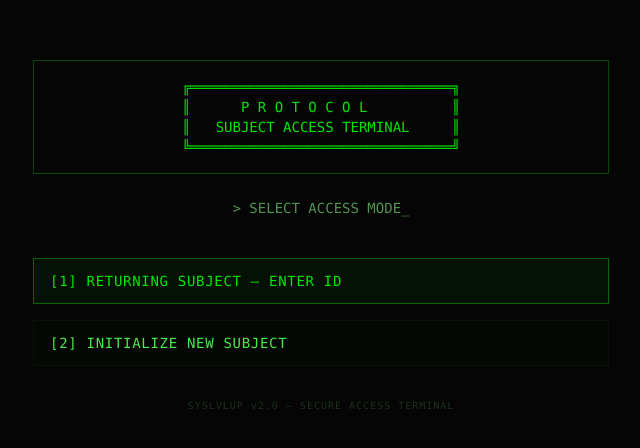
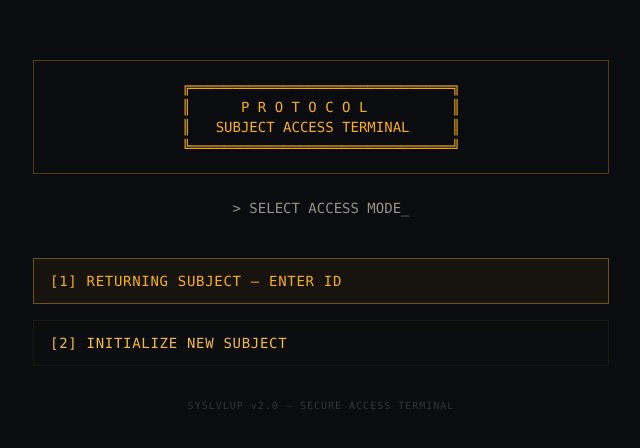
Before and after one commit to jaarda9/the-white-room-protocol, a React (Vite) app: page /login in a window 1280 px wide. Shown: the part 164-612 px from the top of the page, without its empty margins (319-959 px from the left). Built offline with nearby package versions, Linux system fonts and the light colour scheme.

Commit message:
Changes
Co-authored-by: jaarda9 <132813653+jaarda9@users.noreply.github.com>

```diff
--- a/src/index.css
+++ b/src/index.css
@@ -2,68 +2,70 @@
 @tailwind components;
 @tailwind utilities;
 
+@import url('https://fonts.googleapis.com/css2?family=Saira:wght@300;400;500;600;700&family=Saira+Condensed:wght@400;500;600;700&family=JetBrains+Mono:wght@400;500;600&display=swap');
+
 @layer base {
   :root {
-    /* BLACK & GREEN TERMINAL — High contrast */
-    --background: 0 0% 2%;
-    --foreground: 120 70% 72%;
+    /* 007: FIRST LIGHT — MI6 gunmetal & classified gold */
+    --background: 220 16% 5%;
+    --foreground: 42 24% 88%;
 
-    --surface: 0 0% 5%;
-    --surface-foreground: 120 60% 68%;
+    --surface: 220 14% 8%;
+    --surface-foreground: 42 20% 82%;
 
-    --card: 0 0% 4%;
-    --card-foreground: 120 70% 72%;
+    --card: 220 15% 7%;
+    --card-foreground: 42 24% 88%;
 
-    --popover: 0 0% 6%;
-    --popover-foreground: 120 70% 72%;
+    --popover: 220 15% 9%;
+    --popover-foreground: 42 24% 88%;
 
-    --primary: 120 100% 45%;
-    --primary-foreground: 0 0% 0%;
+    --primary: 40 96% 54%;
+    --primary-foreground: 220 24% 5%;
 
-    --secondary: 0 0% 8%;
-    --secondary-foreground: 120 50% 58%;
+    --secondary: 220 12% 14%;
+    --secondary-foreground: 42 18% 80%;
 
-    --muted: 0 0% 7%;
-    --muted-foreground: 120 30% 45%;
+    --muted: 220 12% 12%;
+    --muted-foreground: 42 8% 56%;
 
-    --accent: 120 50% 10%;
-    --accent-foreground: 120 80% 60%;
+    --accent: 40 55% 13%;
+    --accent-foreground: 40 90% 62%;
 
     /* Status colors */
-    --critical: 0 70% 50%;
+    --critical: 0 80% 55%;
     --critical-foreground: 0 0% 98%;
 
-    --warning: 45 90% 50%;
-    --warning-foreground: 0 0% 2%;
+    --warning: 40 96% 54%;
+    --warning-foreground: 220 24% 5%;
 
-    --info: 120 60% 50%;
-    --info-foreground: 0 0% 2%;
+    --info: 200 82% 56%;
+    --info-foreground: 220 24% 5%;
 
-    --success: 120 100% 40%;
-    --success-foreground: 0 0% 2%;
+    --success: 150 58% 45%;
+    --success-foreground: 220 24% 5%;
 
-    --destructive: 0 70% 50%;
+    --destructive: 0 80% 55%;
     --destructive-foreground: 0 0% 98%;
 
-    --border: 120 40% 14%;
-    --input: 0 0% 8%;
-    --ring: 120 100% 45%;
+    --border: 220 12% 18%;
+    --input: 220 12% 14%;
+    --ring: 40 96% 54%;
 
-    --radius: 0rem;
+    --radius: 0.125rem;
 
-    /* Terminal tokens */
-    --terminal-glow: 120 100% 45%;
-    --terminal-dim: 120 40% 18%;
-    --terminal-scan: 120 100% 45%;
-    --panel-header: 0 0% 5%;
+    /* Intelligence terminal tokens */
+    --terminal-glow: 40 96% 54%;
+    --terminal-dim: 40 40% 22%;
+    --terminal-scan: 40 96% 54%;
+    --panel-header: 220 14% 8%;
 
     /* Attribute colors */
-    --attr-str: 0 70% 55%;
-    --attr-agi: 45 90% 55%;
-    --attr-vit: 120 80% 45%;
-    --attr-int: 180 70% 50%;
-    --attr-per: 270 60% 60%;
-    --attr-wis: 160 70% 45%;
+    --attr-str: 0 78% 58%;
+    --attr-agi: 40 96% 54%;
+    --attr-vit: 150 58% 48%;
+    --attr-int: 200 82% 56%;
+    --attr-per: 270 60% 62%;
+    --attr-wis: 175 60% 48%;
   }
 }
 
```
